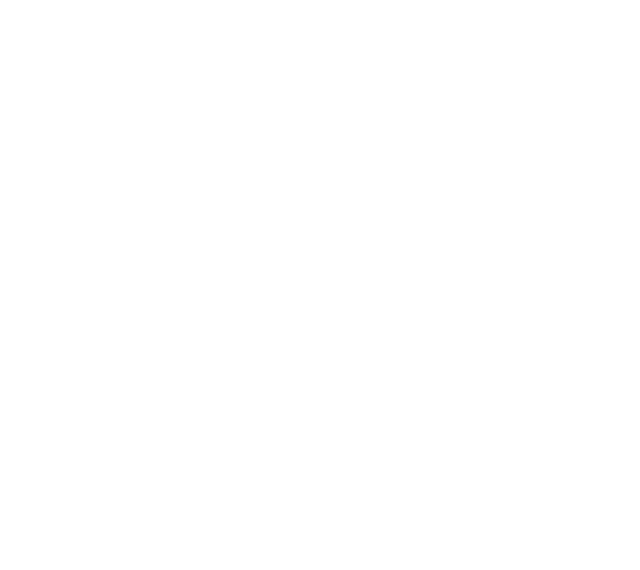
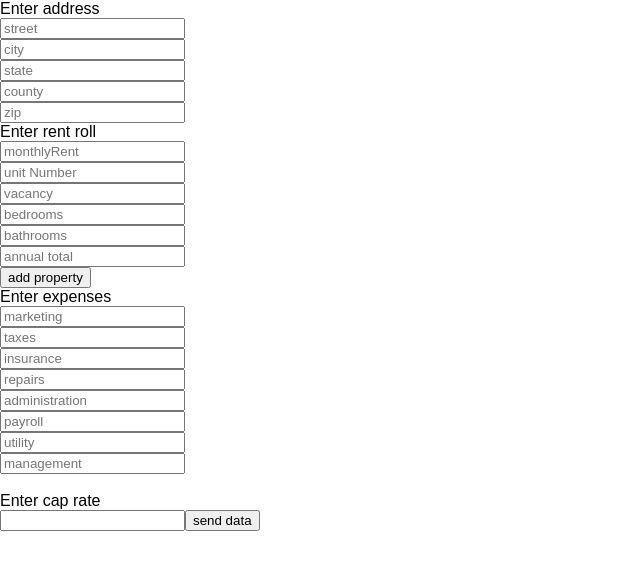
Before and after one commit to pazuzu111/greystone, a React (Create React App) app: page / in a window 1280 px wide. Shown: the top 570 px of the page, without its empty margins (0-640 px from the left). Built offline with nearby package versions, Linux system fonts and the light colour scheme.

Commit message:
rendered inputs

```diff
--- a/src/App.js
+++ b/src/App.js
@@ -1,5 +1,6 @@
 import React, { Component } from 'react';
 import logo from './logo.svg';
+import Form from './Form.js';
 
 import './App.css';
 
@@ -7,6 +8,7 @@
   render() {
     return (
       <div>
+        <Form />
       </div>
     );
   }
--- a/src/Form.js
+++ b/src/Form.js
@@ -0,0 +1,82 @@
+import React, { Component } from 'react';
+
+
+export default class Form extends Component {
+  constructor() {
+    super();
+
+    this.state = {
+      address: ['street','city','state','county','zip'],
+      rentRoll: [['monthlyRent','unit Number','vacancy','bedrooms','bathrooms','annual total']],
+      expenses: ['marketing','taxes','insurance','repairs','administration','payroll','utility','management'],
+      capRate: 3.22
+    }
+  }
+
+
+  render() {
+    let address = this.state.address.map((x,i) => {
+                    return (
+                        <div key={i}>
+                            <input
+                                ref={input => {this[`${x}`] = input}}
+                                placeholder={x}
+                             />
+                        </div>
+                    )
+                })
+
+    let expenses = this.state.expenses.map(i => {
+                        return (
+                            <div key={i}>
+                                <input
+                                    ref={input => {this[`expense${i}`] = input}}
+                                    placeholder={i}
+                                 />
+                            </div>
+                        )
+                    })
+
+    let rentRoll = this.state.rentRoll.map((index, el) => {
+                        return index.map(i => {
+                            return (
+                                <div key={i}>
+                                    <input
+                                        ref={input => {this[`rentInput${el}${i}`] = input}}
+                                        placeholder={i}
+                                     />
+                                </div>
+                            )
+                        })
+                    })
+    return (
+         <div>
+            <label>Enter address</label>
+
+            {address}
+
+
+            <label>Enter rent roll</label>
+            {rentRoll}
+            <button onClick={this.addProperty}> add property </button>
+           <br />
+
+            <label>Enter expenses</label>
+            {expenses}
+           <br />
+
+            <label>Enter cap rate</label>
+                       <br />
+
+            <input name="capRate" />
+
+            <button onClick={this.handleSubmit}> send data </button>
+
+        </div>
+
+
+    )
+  }
+
+
+}
```
